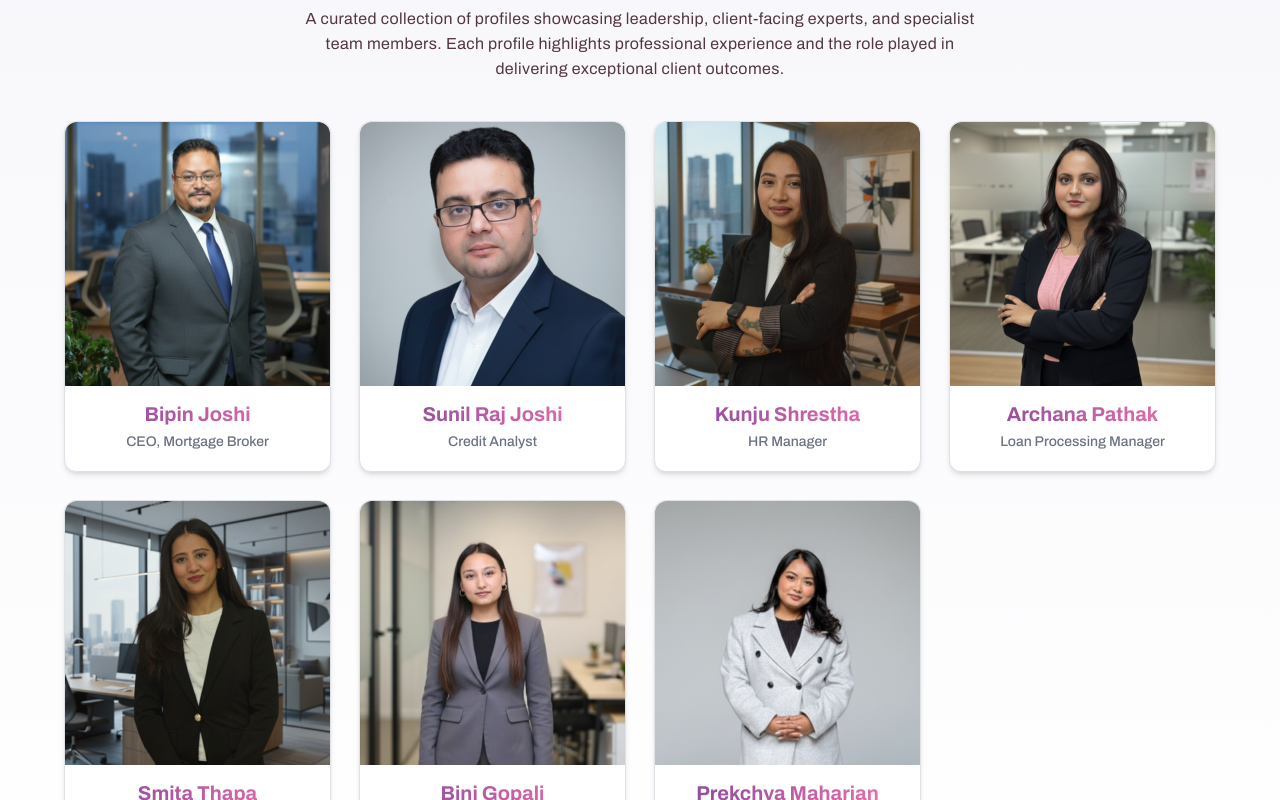
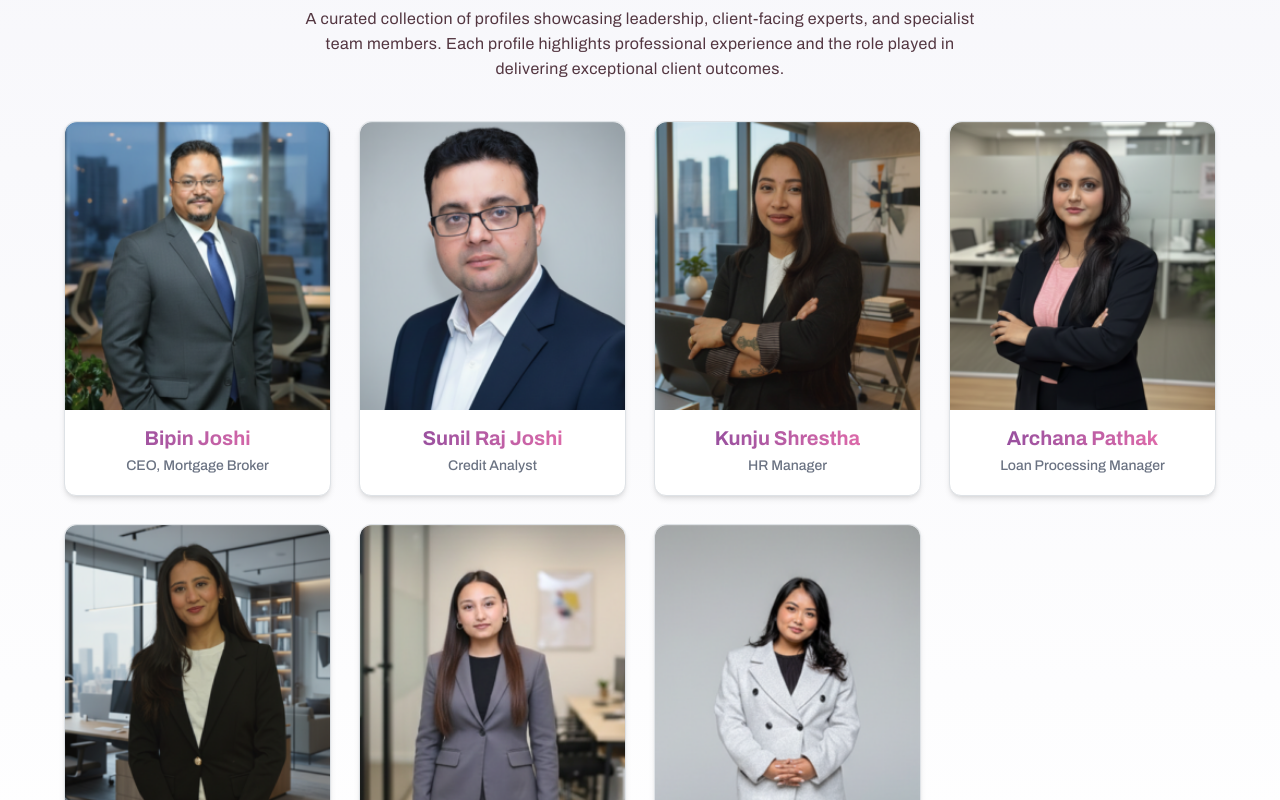
Before and after one commit to dibyawebtuned/kubaer_changes, a Next.js app: page /about in a window 1280 px wide. Shown: the part 7200-8000 px from the top of the page. Built offline with nearby package versions, Linux system fonts and the light colour scheme; a web font is replaced by a local one.

Commit message:
members: fixes

```diff
--- a/src/components/employee.js
+++ b/src/components/employee.js
@@ -97,7 +97,7 @@ export default function TeamPage() {
                     </div>
 
                     {/* ---------------- TEAM GRID ---------------- */}
-                    <div className="grid grid-cols-1 sm:grid-cols-2 md:grid-cols-3 lg:grid-cols-4 gap-7">
+                    {/* <div className="grid grid-cols-1 sm:grid-cols-2 md:grid-cols-3 lg:grid-cols-4 gap-7">
                         {team.map((person, i) => (
                             <div
                                 key={i}
@@ -124,7 +124,38 @@ export default function TeamPage() {
                                 </div>
                             </div>
                         ))}
+                    </div> */}
+
+
+                    <div className="grid grid-cols-2 sm:grid-cols-2 md:grid-cols-3 lg:grid-cols-4 gap-3 md:gap-7!">
+                        {team.map((person, i) => (
+                            <div
+                                key={i}
+                                onClick={() => setSelected(person)}
+                                className="bg-white rounded-xl shadow-md hover:shadow-xl hover:-translate-y-1
+                                transition-shadow transition-transform duration-500 ease-in-out
+                                cursor-pointer border border-gray-100 w-full"
+                            >
+                                <div className="w-full h-44 sm:h-48 md:h-64 lg:h-72 flex justify-center items-center overflow-hidden rounded-t-xl">
+                                    <Image
+                                        src={person.image}
+                                        alt={person.name}
+                                        className="w-full h-full object-cover"
+                                    />
+                                </div>
+
+                                <div className="p-2! sm:p-4! flex flex-col gap-0! sm:gap-0.5!">
+                                    <div className="text-center font-bold text-gray-900 text-[14px] sm:text-[16px] md:text-[18px] lg:text-[20px] text-transparent bg-clip-text bg-linear-to-r from-[#86489B] to-[#F171AC]">
+                                        {person.name}
+                                    </div>
+                                    <div className="text-center text-gray-500 text-[12px] sm:text-[14px] md:text-[14px] font-medium">
+                                        {person.role}
+                                    </div>
+                                </div>
+                            </div>
+                        ))}
                     </div>
+
 
                 </div>
 
```
